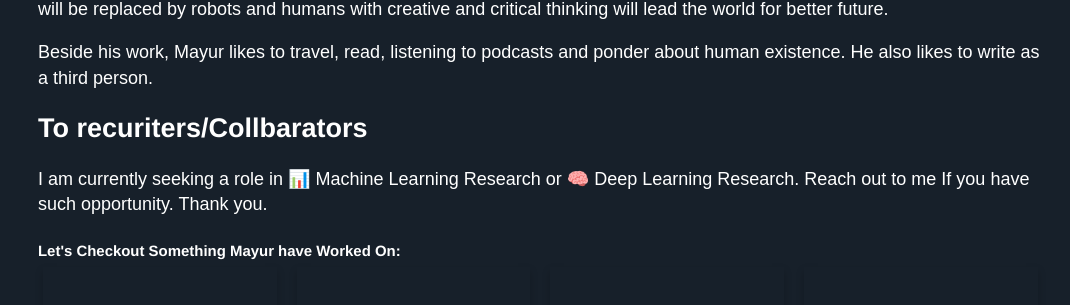
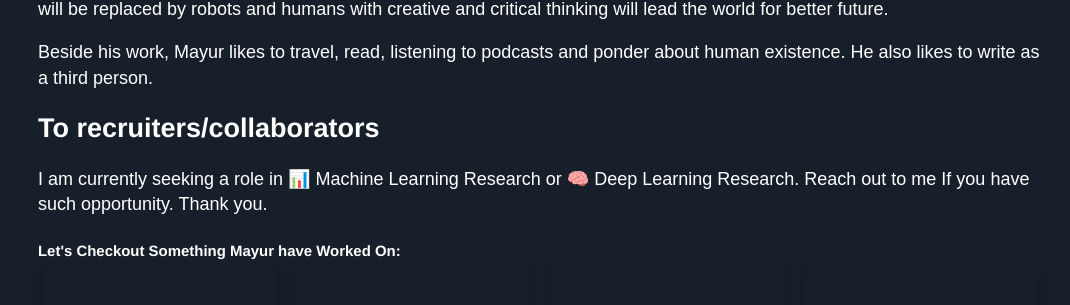
Before and after one commit to Mayurji/mayurji.github.io, a Jekyll site: the page built from about/index.html, in a window 1280 px wide. Shown: the part 309-614 px from the top of the page, without its empty margins (42-1112 px from the left). Built offline with Jekyll 4.4.1, drawn with Linux system fonts in a browser that asks for light colours; nearby versions of some CDN libraries.

Commit message:
Update index.html

```diff
--- a/about/index.html
+++ b/about/index.html
@@ -29,7 +29,7 @@ title: Math + Computing = AI
 
 	<p>Beside his work, Mayur likes to travel, read, listening to podcasts and ponder about human existence. He also likes to write as a third person.</p>
 
-	<h2>To recuriters/Collbarators</h2>
+	<h2>To recruiters/collaborators</h2>
 	<p>I am currently seeking a role in 📊 Machine Learning Research or 🧠 Deep Learning Research. Reach out to me If you have such opportunity. Thank you.</p>
 	<!--<p><strong>Things I Do In My Free Time<strong></p>
 	<ul style="margin-top:-30px;"><li>Deep Learning, Reading and Math.</li></ul>
```
